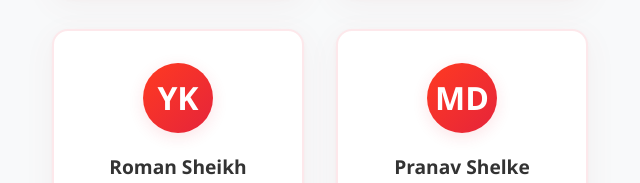
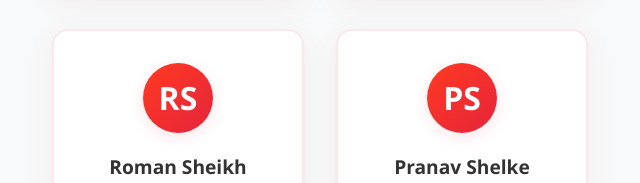
Before and after one commit to sanchit123-debug/sdg-menstrual-health-project, a plain HTML site: page index.html in a window 1280 px wide. Shown: the part 8648-8831 px from the top of the page, 320-960 px from the left. Drawn offline with Linux system fonts and the light colour scheme.

Commit message:
Update index.html

```diff
--- a/index.html
+++ b/index.html
@@ -279,12 +279,12 @@
      <!-- Community Liaisons -->
     <div class="team-row">
       <div class="team-card">
-        <div class="avatar">YK</div>
+        <div class="avatar">RS</div>
         <h3 class="name">Roman Sheikh</h3>
         <p class="role">Logestic support</p>
       </div>
       <div class="team-card">
-        <div class="avatar">MD</div>
+        <div class="avatar">PS</div>
         <h3 class="name">Pranav Shelke</h3>
         <p class="role">Logestic support</p>
       </div>
```
